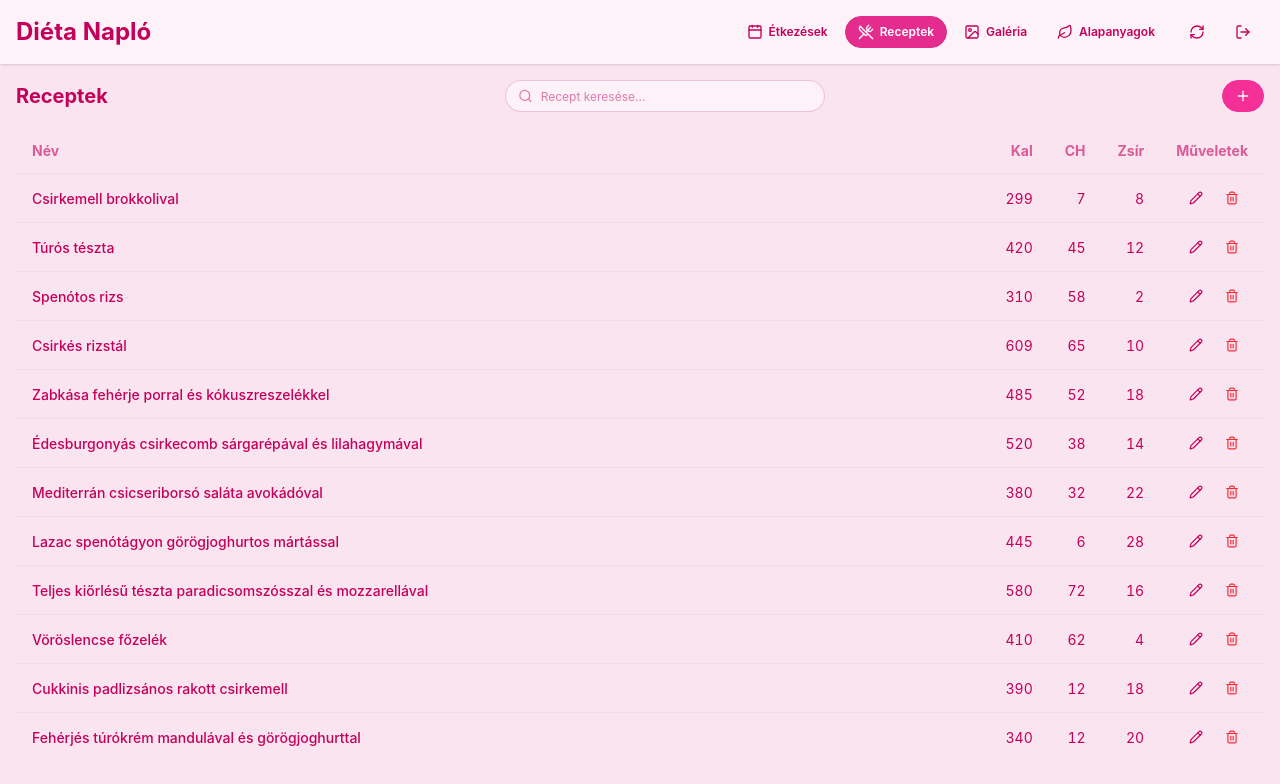
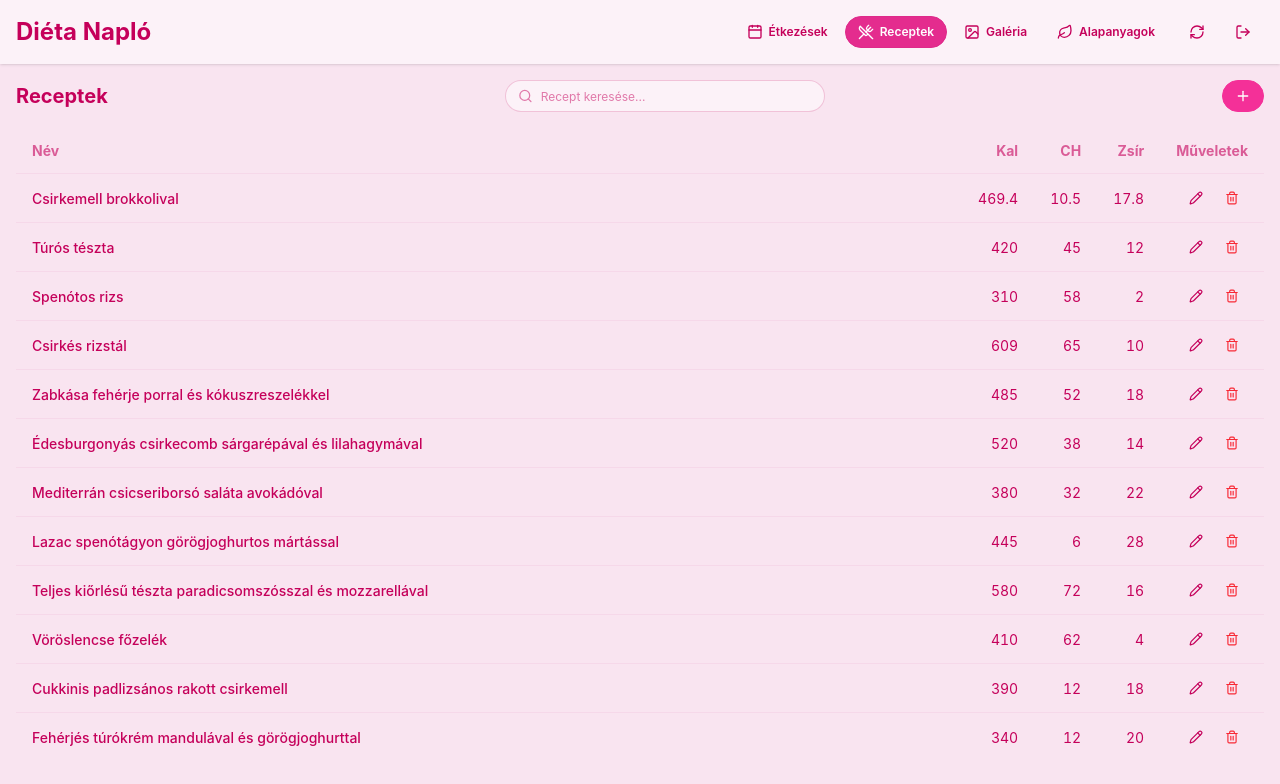
Before and after one commit to FaragoDavid/diet-diary, a React (Vite) app: page /#/recipes in a window 1280 px wide. Shown: the top 784 px of the page. Built offline with nearby package versions, Linux system fonts and the light colour scheme; no server answers.

Commit message:
fix stale nutrition values for Csirkemell brokkolival in mock data

```diff
--- a/src/constants/mock-data.ts
+++ b/src/constants/mock-data.ts
@@ -94,9 +94,9 @@ export const MOCK_RECIPES: Recipe[] = [
   {
     id: 'rec-1',
     name: 'Csirkemell brokkolival',
-    calories: 299,
-    carbs: 7,
-    fat: 8,
+    calories: 469.4,
+    carbs: 10.5,
+    fat: 17.8,
     amount: 400,
     servings: 2,
     baseRecipeId: null,
@@ -303,9 +303,9 @@ export const MOCK_DAYS: Day[] = [
             id: 'd-3',
             name: 'Csirkemell brokkolival',
             amount: 400,
-            calories: 299,
-            carbs: 7,
-            fat: 8,
+            calories: 469.4,
+            carbs: 10.5,
+            fat: 17.8,
             recipeId: 'rec-1',
             ingredientId: null,
           },
@@ -366,9 +366,9 @@ export const MOCK_DAYS: Day[] = [
             id: 'd-10',
             name: 'Csirkemell brokkolival',
             amount: 400,
-            calories: 299,
-            carbs: 7,
-            fat: 8,
+            calories: 469.4,
+            carbs: 10.5,
+            fat: 17.8,
             recipeId: 'rec-1',
             ingredientId: null,
           },
```
